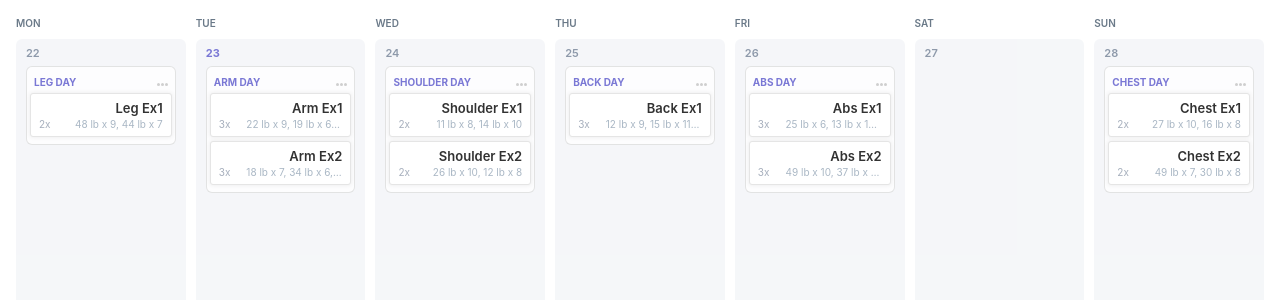
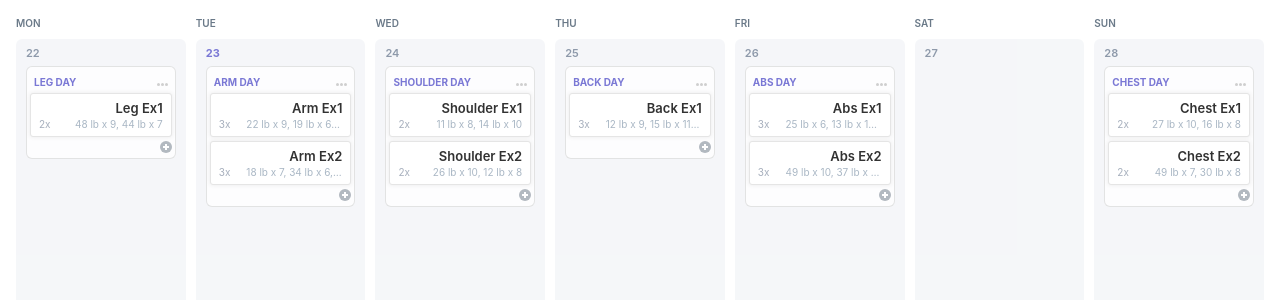
Before and after one commit to phatnguyenuit/calendar-view, a React (Create React App) app: page / in a window 1280 px wide. Shown: the top 300 px of the page. Built offline with nearby package versions, Linux system fonts and the light colour scheme.

Commit message:
feat: implement feature to generate exercise

```diff
--- /dev/null
+++ b/src/components/plus-icon/index.tsx
@@ -0,0 +1,24 @@
+import { memo } from 'react';
+
+export const PlusIconComponent: React.FC = () => (
+  <svg
+    width="12"
+    height="12"
+    viewBox="0 0 12 12"
+    fill="none"
+    xmlns="http://www.w3.org/2000/svg"
+  >
+    <circle cx="6" cy="6" r="6" fill="#A0A8B1" />
+    <path
+      fillRule="evenodd"
+      clipRule="evenodd"
+      d="M7 5V3H5V5H3V7H5V9H7V7H9V5H7Z"
+      fill="white"
+    />
+  </svg>
+);
+
+const PlusIcon = memo(PlusIconComponent);
+PlusIcon.displayName = 'PlusIcon';
+
+export default PlusIcon;
--- a/src/components/week-container/index.tsx
+++ b/src/components/week-container/index.tsx
@@ -1,4 +1,4 @@
-import { memo } from 'react';
+import { memo, useCallback } from 'react';
 import { DragDropContext, Droppable, Draggable } from 'react-beautiful-dnd';
 import {
   getCurrentWeekDates,
@@ -14,7 +14,7 @@ import classes from './styles.module.css';
 
 const currentWeekDates = getCurrentWeekDates();
 export const WeekContainerComponent: React.FC = () => {
-  const { workouts, handleDragEnd } = useWeekContainer();
+  const { workouts, handleDragEnd, handleCreateExercise } = useWeekContainer();
 
   return (
     <DragDropContext onDragEnd={handleDragEnd}>
@@ -57,9 +57,13 @@ export const WeekContainerComponent: React.FC = () => {
                               {...provided.dragHandleProps}
                             >
                               <Workout
+                                {...workout}
                                 index={index}
                                 weekday={weekday}
-                                {...workout}
+                                onCreateExercise={handleCreateExercise(
+                                  weekday,
+                                  index,
+                                )}
                               />
                             </div>
                           )}
--- a/src/components/week-container/utils.ts
+++ b/src/components/week-container/utils.ts
@@ -7,6 +7,7 @@ import {
 } from 'constants/string';
 import { WORKOUTS } from 'constants/seeds';
 import { normalize } from 'utils/string';
+import { WorkoutExercise } from '../../types/common';
 
 export const swapArray = <TItem = any>(
   items: TItem[],
@@ -83,8 +84,49 @@ export const insertArrayAtPosition = <TItem = any>(
   return cloned;
 };
 
+export const generateExerciseFactory = () => {
+  let count = 0;
+  const createExercise = () => {
+    const char = String.fromCharCode(65 + count);
+    const exercise: WorkoutExercise = {
+      name: `Exercise ${char}`,
+      sets: [
+        {
+          reps: count + 1,
+          weight: (count + 1) * 10,
+        },
+      ],
+    };
+
+    count += 1;
+    return exercise;
+  };
+  return createExercise;
+};
+
+const generateExercise = generateExerciseFactory();
 export const useWeekContainer = () => {
   const [workouts, setWorkouts] = useState(prepareWorkoutsState(WORKOUTS));
+  const handleCreateExercise = useCallback(
+    (weekday: number, workoutIndex: number) => () => {
+      const exercise = generateExercise();
+      setWorkouts((prevWks) => {
+        return {
+          ...prevWks,
+          [weekday]: prevWks[weekday].map((wk, wkIndex) => {
+            if (wkIndex === workoutIndex) {
+              return {
+                ...wk,
+                exercises: [...wk.exercises, exercise],
+              };
+            }
+            return wk;
+          }),
+        };
+      });
+    },
+    [setWorkouts],
+  );
   const handleDragEnd = useCallback((result: DropResult) => {
     const { source, destination } = result;
     if (!destination) return;
@@ -241,5 +283,6 @@ export const useWeekContainer = () => {
   return {
     workouts,
     handleDragEnd,
+    handleCreateExercise,
   };
 };
--- a/src/components/workout/index.tsx
+++ b/src/components/workout/index.tsx
@@ -4,14 +4,16 @@ import { WorkoutContainer } from 'types/common';
 import { WORKOUT_EXERCISES_PREFIX } from 'constants/string';
 import Exercise from '../exercise';
 import MoreIcon from '../more-icon';
+import PlusIcon from '../plus-icon';
 import classes from './styles.module.css';
 import { normalize } from 'utils/string';
 
 export const WorkoutComponent: React.FC<WorkoutProps> = ({
+  exercises,
+  weekday,
   name: workoutName,
-  exercises,
   index: workoutIndex,
-  weekday,
+  onCreateExercise,
 }) => {
   return (
     <div className={classes.container}>
@@ -59,6 +61,11 @@ export const WorkoutComponent: React.FC<WorkoutProps> = ({
           </div>
         )}
       </Droppable>
+      <div className={classes.createExercise}>
+        <button type="button" onClick={onCreateExercise}>
+          <PlusIcon />
+        </button>
+      </div>
     </div>
   );
 };
@@ -71,4 +78,5 @@ export default Workout;
 export interface WorkoutProps extends WorkoutContainer {
   index: number;
   weekday: number;
+  onCreateExercise: React.MouseEventHandler;
 }
--- a/src/components/workout/styles.module.css
+++ b/src/components/workout/styles.module.css
@@ -36,3 +36,19 @@
 .exercises {
   min-height: 32px;
 }
+
+.createExercise {
+  text-align: right;
+}
+
+
+.createExercise > button {
+  padding: 0;
+  outline: none;
+  border: none;
+  text-align: right;
+  width: 12px;
+  height: 12px;
+  background-color: transparent;
+  cursor: pointer;
+}
```
Also changed, not shown: src/TODO.md (+3 -2 lines), 1 other file (tests, documents, lock files or other folders).
